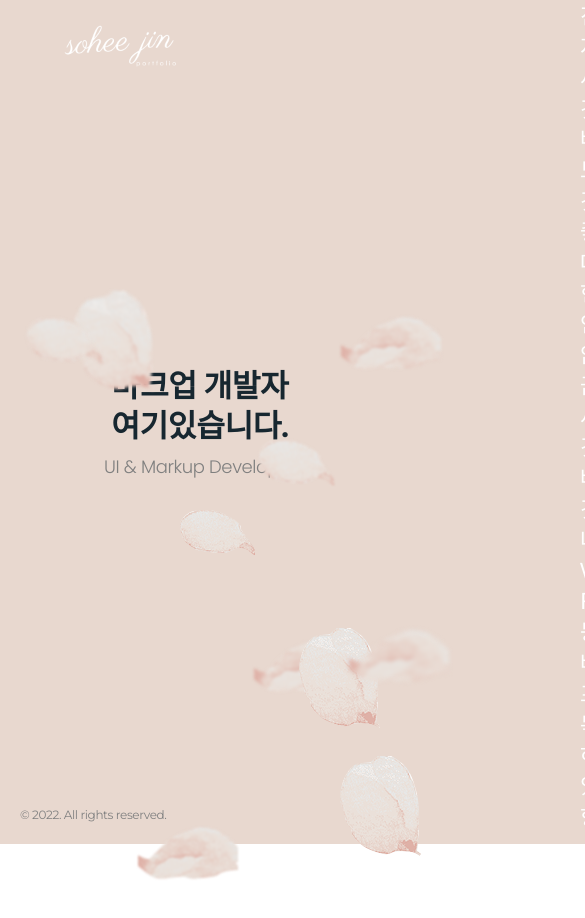
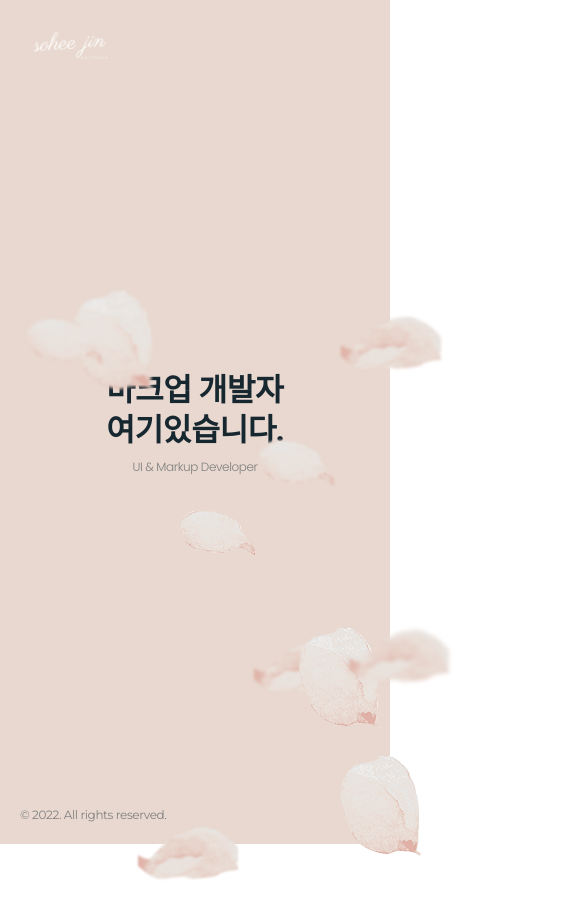
Before and after one commit to j-sohee/portfolio2, a plain HTML site: page index.html in a window 390 px wide. Shown: the top 918 px of the page, 585 px wide, since content can reach past the window. Drawn offline with nearby package versions, Linux system fonts and the light colour scheme.

Commit message:
모바일 적용

```diff
--- a/js/main.js
+++ b/js/main.js
@@ -1,6 +1,5 @@
 $(function() {
 
-    ScrollTrigger.saveStyles(".container");
     const secCnt = $('.section').length*100 - 100;
     gsap.to('.wrap',{
         scrollTrigger:{
--- a/scss/_mixin.scss
+++ b/scss/_mixin.scss
@@ -1,6 +1,6 @@
 $mobile: 768px;
-$tablet: 1200px;
-$desktop1: 1380px;
+$tablet: 1024px;
+$desktop1: 1480px;
 
 @mixin mobile{
     @media (max-width: $mobile){
--- a/scss/layout.scss
+++ b/scss/layout.scss
@@ -11,6 +11,9 @@ body{
     min-width: 1200px;
     color: #fff;
     cursor: url(https://studio-jt.co.kr/wp-content/themes/studio_jt/css/../images/layout/cursor-pointer.png),auto;
+    @include desktop1{ min-width: auto;  }
+    @include tablet{ min-width:auto; }
+    @include mobile{ min-width:auto; }
 }
 
 .particle{
@@ -37,8 +40,13 @@ body{
     .logo{
         width:180px; height:50px;
         background:url('../images/logo.png') center/100% no-repeat;
-
         a{display: block;height: 100%;}
+    }
+    @include mobile{
+        padding:20px 10px;
+        .logo{
+            width: 120px;
+        }
     }
     // .navbar{
     //     .nav{display: flex;}
--- a/scss/main.scss
+++ b/scss/main.scss
@@ -13,6 +13,7 @@
     flex: 1 0 100vw;
     overflow: hidden;
     box-sizing: border-box;
+
 }
 
 .sc_intro{
@@ -50,6 +51,7 @@
             font-size: 18px;
             font-weight: 300;
             opacity: 0.5;
+            @include mobile{ font-size:12px; }
         }
     }
 }
@@ -61,21 +63,12 @@
     justify-content: center;
     padding: 0 15%;
     position: relative;
-    background: #e8d8cf; //#16131a;
-    color: #fff; //#d2fc50;
-    // &::before{
-    //     content: '';
-    //     position: absolute;
-    //     top: 0;left: 0;
-    //     right: 0;bottom: 0;
-    //     background: rgba(255,255,255,0.6);
-    //     backdrop-filter: blur(20px);
-    //     z-index: 3;
-    // }
+    background: #e8d8cf;
+    color: #fff;
+
     .circle01{position: absolute;}
     .circle02{position: absolute;}
 
-    // background: rgba();
     .txt_wrap{
         z-index: 5;
     }
@@ -89,19 +82,50 @@
     .desc{
         font-size: 22px;
         line-height: 1.4;
-        // max-width: 50%;
         color: #fff;
         word-break: keep-all;
+    }
+
+    @include mobile{
+        padding:0 8%;
+        .sc_title{
+            font-size:6vw;
+        }
+        .desc{
+            font-size:16px;
+        }
     }
 
 }
 
 .sc_works{
     display:flex;
+    @include tablet{
+        flex-wrap:wrap;
+    }
+    @include mobile{
+        flex-wrap:wrap;
+    }
     .cont{
         position:relative;
-        width:calc(min(25vw, 1200px));
+        // width:25vw;
+        box-sizing: border-box;
+        width:calc(min(25vw, 1024px));
         border-right:1px solid #ddd;
+        position:relative;
+        &::after{
+            content:'';
+            position:absolute; top:0; left:0;
+            width:100%; height:100%;
+            background-color:rgba(0,0,0,.2);
+        }
+        @include desktop1{ width:25vw; }
+        @include tablet{
+            width:50%;
+        }
+        @include mobile{
+            width:50%;
+        }
         img{
             width:100%;
             height:100%;
@@ -140,6 +164,8 @@
             letter-spacing: -0.08em;
             text-align:center;
             margin-bottom:20px;
+            word-break: keep-all;
+            line-height: 1.2;
         }
         .link{
             text-align: center;
@@ -152,6 +178,22 @@
                 font-size:12px;
                 margin-right:5px;
                 transition: 0.5s;
+            }
+        }
+        @include tablet{
+            .tit{ font-size:28px; }
+        }
+        @include mobile{
+            span{ font-size:12px; }
+            .tit { font-size:22px; }
+            .link{
+                a{
+                    display:block;
+                    margin:0 auto;
+                    margin-top:10px;
+                    font-size:12px;
+                    height:25px; line-height: 25px;
+                }
             }
         }
     }
```
Also changed, not shown: index.html (+0 -1 lines), css/layout.css, css/main.css.
